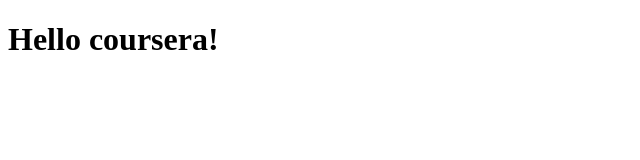
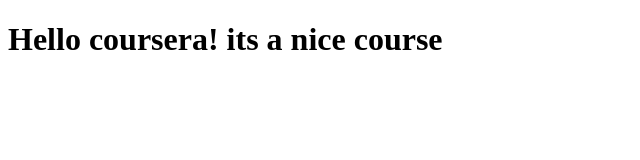
Before and after one commit to ysnehal048/coursera-test, a plain HTML site: page site/index.html in a window 1280 px wide. Shown: the whole page, without its empty margins (0-640 px from the left). Drawn offline with Linux system fonts and the light colour scheme.

Commit message:
small addition to our content

```diff
--- a/site/index.html
+++ b/site/index.html
@@ -4,6 +4,6 @@
 	<title>hello coursera!</title>
 </head>
 <body>
-<h1>Hello coursera!</h1>
+<h1>Hello coursera! its a nice course</h1>
 </body>
 </html>
```
